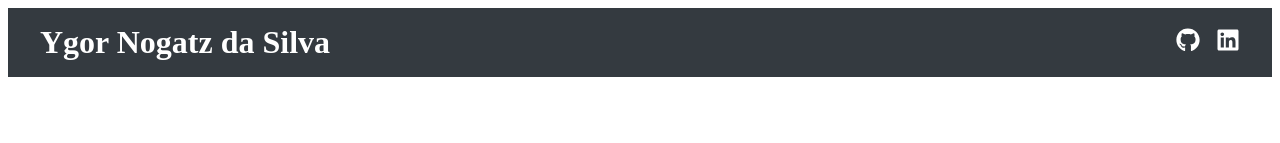
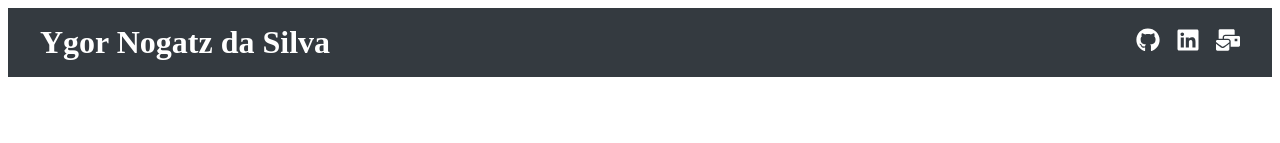
Before and after one commit to Ynogatz/portfolio, a Next.js app: page / in a window 1280 px wide. Shown: the top 143 px of the page. Built offline with nearby package versions, Linux system fonts and the light colour scheme.

Commit message:
feat: add email in header

```diff
--- a/components/header.tsx
+++ b/components/header.tsx
@@ -1,6 +1,6 @@
 import React from 'react';
 import styled from 'styled-components';
-import { FaGithub, FaLinkedin } from 'react-icons/fa';
+import { FaGithub, FaLinkedin, FaMailBulk } from 'react-icons/fa';
 
 const HeaderContainer = styled.header`
   background-color: #343a40;
@@ -53,6 +53,14 @@ const Header: React.FC = () => {
                     >
                         <FaLinkedin />
                     </IconLink>
+                    <IconLink
+                        href="mailto:ynogatzds@gmail.com"
+                        target="_blank"
+                        rel="noopener noreferrer"
+                        aria-label="E-mail"
+                    >
+                        <FaMailBulk />
+                    </IconLink>
                 </IconContainer>
             </Container>
         </HeaderContainer>
```
